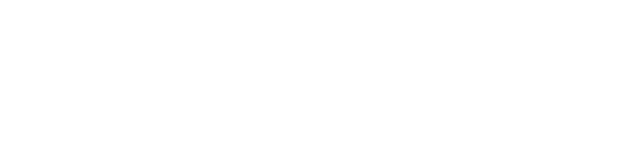
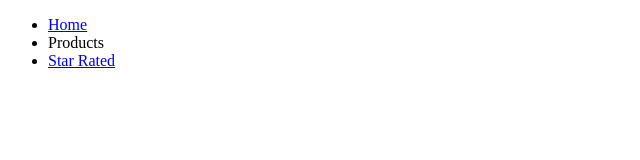
Before and after one commit to AKM7622/ProductHive, a website: page index.html in a window 1280 px wide. Shown: the whole page, without its empty margins (0-640 px from the left). Drawn offline with Linux system fonts and the light colour scheme.

Commit message:
Created products.html

```diff
--- a/index.html
+++ b/index.html
@@ -1,12 +1,20 @@
 <!DOCTYPE html>
 <html lang="en">
   <head>
-    <title>Home</title>
+    <title>ProductHive | Home</title>
     <meta charset="UTF-8" />
     <meta name="viewport" content="width=device-width" />
     <script type="module" src="script.js"></script>
   </head>
   <body>
-
+    <header>
+      <nav>
+        <ul>
+          <li><a href="index.html">Home</a></li>
+          <li><a href="products.html"></a>Products</a></li>
+          <li><a href="#">Star Rated</a></li>
+        </ul>
+      </nav>
+    </header>
   </body>
 </html>
```
Also changed, not shown: products.html (added).
